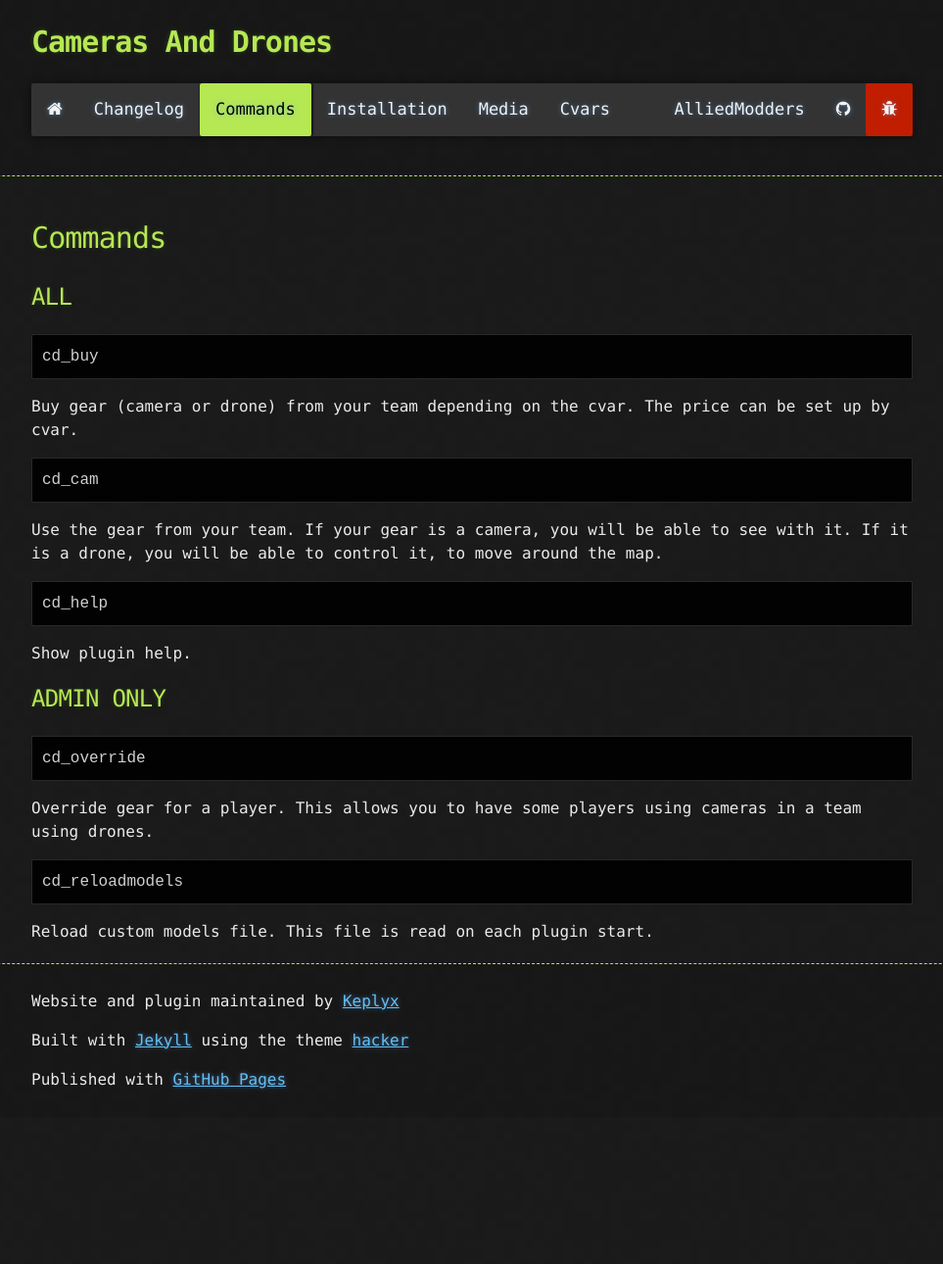
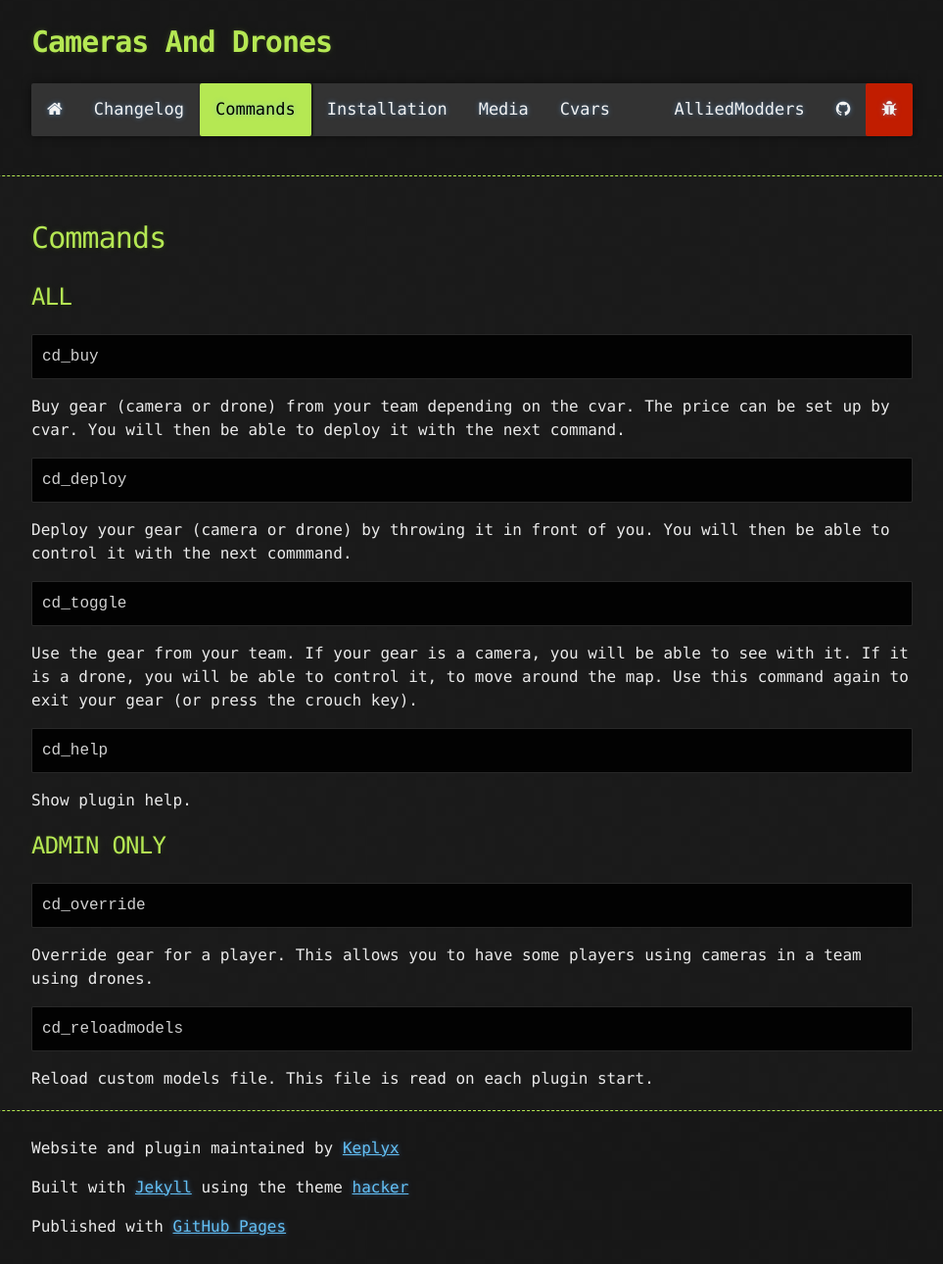
Before and after one commit to Keplyx/cameras-and-drones, a Jekyll site: the page built from docs/commands.md, in a window 1280 px wide. Shown: the whole page at 98% size, without its empty margins (158-1121 px from the left). Built offline with Jekyll 4.4.1, drawn with Linux system fonts in a browser that asks for light colours; the repository's description, which GitHub fills in, is left out; before the commit the page ends 1140 px from its top, so only the background shows below that.

Commit message:
Updated changelog and website

```diff
--- a/docs/commands.md
+++ b/docs/commands.md
@@ -10,12 +10,18 @@ topbar_link : true
 ## ALL
     cd_buy
 
-Buy gear (camera or drone) from your team depending on the cvar. The price can be set up by cvar.
+Buy gear (camera or drone) from your team depending on the cvar. The price can be set up by cvar. You will then be able to deploy it with the next command.
 
 
-    cd_cam
+    cd_deploy
 
-Use the gear from your team. If your gear is a camera, you will be able to see with it. If it  is a drone, you will be able to control it, to move around the map.
+Deploy your gear (camera or drone) by throwing it in front of you. You will then be able to control it with the next commmand.
+
+
+
+    cd_toggle
+
+Use the gear from your team. If your gear is a camera, you will be able to see with it. If it  is a drone, you will be able to control it, to move around the map. Use this command again to exit your gear (or press the crouch key).
 
 
     cd_help
```
Also changed, not shown: docs/changlelog.md (+8 -0 lines), 7 other files.
